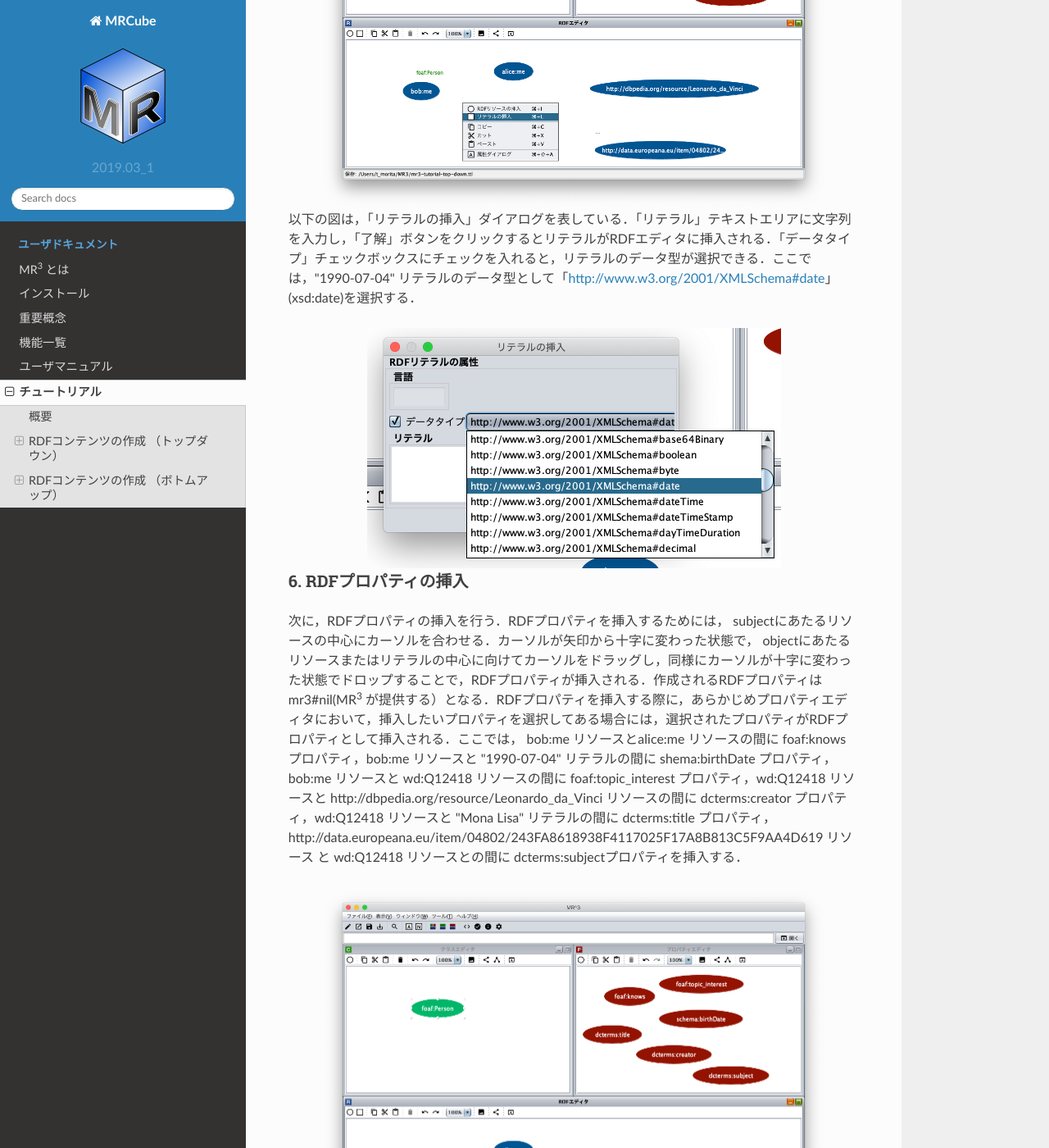
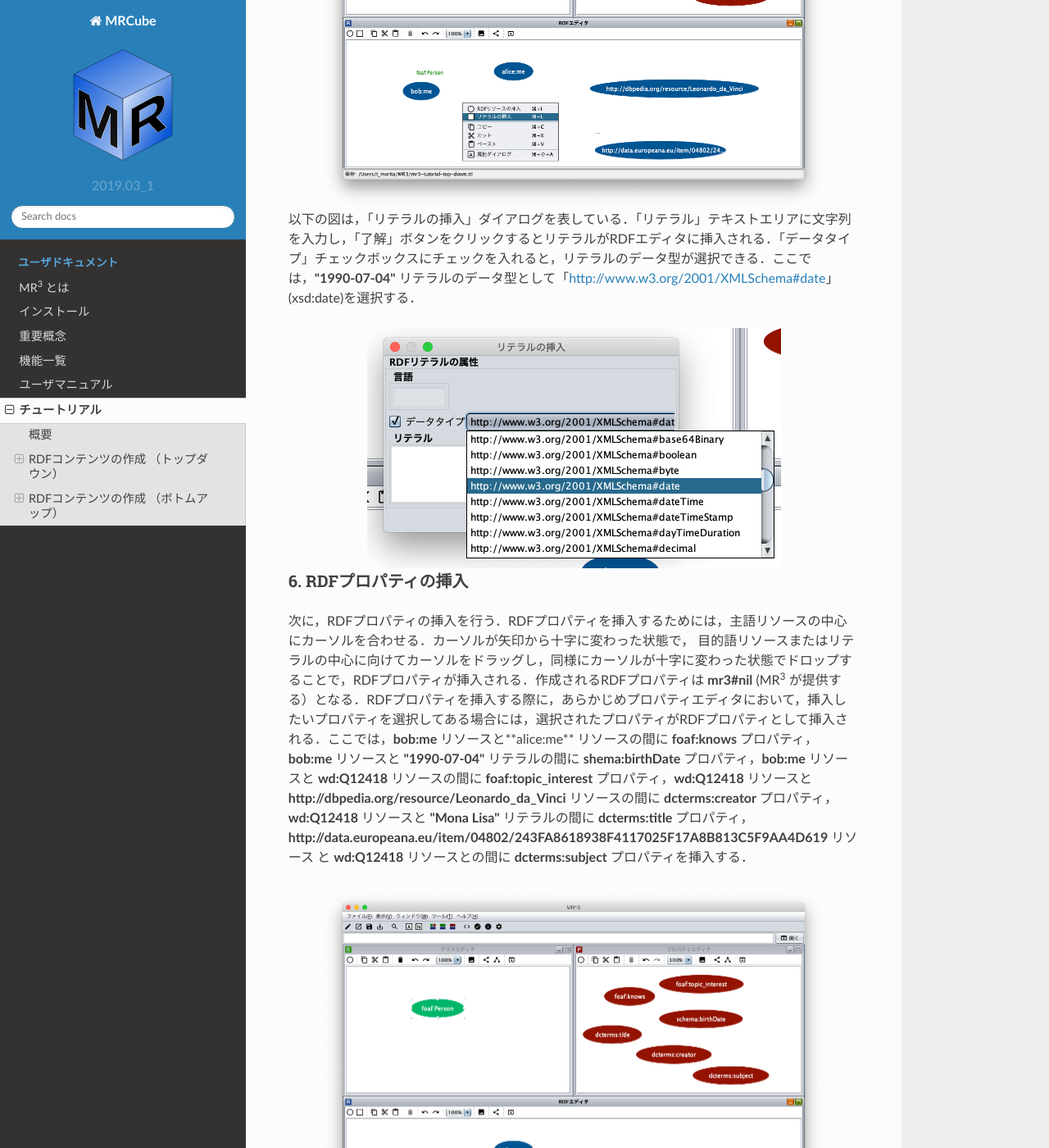
Before and after one commit to mr-3/mrcube-ja-docs, a Sphinx documentation site: the page built from docs/source/tutorial.rst, in a window 1280 px wide and 1400 px high, scrolled down 6294 px. Shown: the whole window at 82% size. Built offline with Sphinx 7.4.7 and the Read the Docs theme 2.0.0, drawn with Linux system fonts in a browser that asks for light colours; some of the changed text lies outside the part shown.

Commit message:
update tutorial
- fix figure size

```diff
--- a/docs/source/conf.py
+++ b/docs/source/conf.py
@@ -297,7 +297,7 @@
 # -- Options for Epub output ----------------------------------------------
 
 # Bibliographic Dublin Core info.
-epub_title = u'MRCube 1.0 ドキュメント'
+epub_title = u'MRCube 2019.03_1 ドキュメント'
 epub_author = author
 epub_publisher = author
 epub_copyright = copyright
--- a/docs/source/tutorial.rst
+++ b/docs/source/tutorial.rst
@@ -40,7 +40,7 @@
 ^^^^^^^^^^^^^^^^^^^^^^^^^^^^^^^^^^^^^^^^^^^^^^^^^^^^^^^^^^^^^^^^^^^^^^^^^^^^^^^^^^^^^^^^^^^
 1. RDFコンテンツ作成に利用する接頭辞と名前空間の登録
 ^^^^^^^^^^^^^^^^^^^^^^^^^^^^^^^^^^^^^^^^^^^^^^^^^^^^^^^^^^^^^^^^^^^^^^^^^^^^^^^^^^^^^^^^^^^
-はじめに，RDFコンテンツ作成に必要な名前空間を名前空間テーブルに登録する．名前空間テーブルを表示するためには，ツールバーの |nstable| アイコンまたはウィンドウメニューの「名前空間テーブルを表示」を選択する．以下の図は，以下に示す名前空間接頭辞と名前空間の対応関係を名前空間テーブルに登録した状態を示している．名前空間接頭辞: mr3, rdf, rdfs, owlは，初期状態で登録されている．
+はじめに，RDFコンテンツ作成に必要な名前空間を名前空間テーブルに登録する．名前空間テーブルを表示するためには，ツールバーの |nstable| アイコンまたはウィンドウメニューの「名前空間テーブルを表示」を選択する．以下の図は，以下に示す名前空間接頭辞と名前空間の対応関係を名前空間テーブルに登録した状態を示している．名前空間接頭辞 **mr3**, **rdf**, **rdfs**, **owl** は，初期状態で登録されている．
 
 .. csv-table::
    :header: 接頭辞, 名前空間
@@ -68,13 +68,13 @@
 ^^^^^^^^^^^^^^^^^^^^^^^^^^^^^^^^^^^^^^^^^^^^^^^^^^^^^^^^^^^^^^^^^^^^^^^^^^^^^^^^^^^^^^^^^^^
 2. RDFSクラスの挿入
 ^^^^^^^^^^^^^^^^^^^^^^^^^^^^^^^^^^^^^^^^^^^^^^^^^^^^^^^^^^^^^^^^^^^^^^^^^^^^^^^^^^^^^^^^^^^
-RDFSクラスの挿入を行う．クラスエディタ内で右クリックをしてポップアップメニューを出す．ポップアップメニュー の中の「クラスの挿入」メニューを選択し，RDFSクラスの挿入を行う．サンプルRDF文書内では，foaf:Person が bob:me リソースのタイプとなっている．MR\ :sup:`3` \では，RDFリソースのタイプは，RDFSクラスから選択する．RDFSクラスは，クラスエディタ内で定義する．
+RDFSクラスの挿入を行う．クラスエディタ内で右クリックをしてポップアップメニューを出す．ポップアップメニュー の中の「クラスの挿入」メニューを選択し，RDFSクラスの挿入を行う．サンプルRDF文書内では，**foaf:Person** が **bob:me** リソースのタイプとなっている．MR\ :sup:`3` \では，RDFリソースのタイプは，RDFSクラスから選択する．RDFSクラスは，クラスエディタ内で定義する．
 
 .. figure:: figures/top-down-step2-1.png
    :scale: 25 %
    :align: center
 
-「クラスの挿入」メニューを選択すると，以下のダイアログが表示される．「接頭辞」コンボボックスから名前空間テーブルに登録した接頭辞foafを選択し，「ID」テキストフィールドにPersonを入力する．「了解」ボタンをクリックするとクラスエディタ内に RDFSクラス foaf:Person が挿入される．
+「クラスの挿入」メニューを選択すると，以下のダイアログが表示される．「接頭辞」コンボボックスから名前空間テーブルに登録した接頭辞 **foaf** を選択し，「ID」テキストフィールドに **Person** を入力する．「了解」ボタンをクリックするとクラスエディタ内に RDFSクラス **foaf:Person** が挿入される．
 
 .. figure:: figures/top-down-step2-2.png
    :scale: 50 %
@@ -83,13 +83,13 @@
 ^^^^^^^^^^^^^^^^^^^^^^^^^^^^^^^^^^^^^^^^^^^^^^^^^^^^^^^^^^^^^^^^^^^^^^^^^^^^^^^^^^^^^^^^^^^
 3. RDFSプロパティの挿入
 ^^^^^^^^^^^^^^^^^^^^^^^^^^^^^^^^^^^^^^^^^^^^^^^^^^^^^^^^^^^^^^^^^^^^^^^^^^^^^^^^^^^^^^^^^^^
-RDFSクラスと同様にExample 1文書内に含まれるRDFSプロパティ(foaf:knows, schema:birthDate, foaf:topic_interest, dcterms:title, dcterms:creator, dcterms:subject) も作成する．プロパティエディタ内で右クリックするとポップアップメニューが表示される．「プロパティの挿入」メニューを選択すると以下のダイアログが表示される．「了解」ボタンをクリックするとプロパティエディタ内にRDFSプロパティが挿入される．MR\ :sup:`3` \では，RDFプロパティは，RDFSプロパティから選択する．RDFSプロパティは，プロパティエディタ内で定義する．
+RDFSクラスと同様にRDFSプロパティ(**foaf:knows**, **schema:birthDate**, **foaf:topic_interest**, **dcterms:title**, **dcterms:creator**, **dcterms:subject**) も作成する．プロパティエディタ内で右クリックするとポップアップメニューが表示される．「プロパティの挿入」メニューを選択すると以下のダイアログが表示される．「了解」ボタンをクリックするとプロパティエディタ内にRDFSプロパティが挿入される．MR\ :sup:`3` \では，RDFプロパティは，RDFSプロパティから選択する．RDFSプロパティは，プロパティエディタ内で定義する．
 
 .. figure:: figures/top-down-step3-1.png
    :scale: 50 %
    :align: center
 
-RDFSクラス foaf:Person とRDFSプロパティ foaf:knows, schema:birthDate, foaf:topic_interest, dcterms:title, dcterms:creator, dcterms:subject をMR\ :sup:`3` \で作成すると以下の図のようになる．
+RDFSクラス **foaf:Person** とRDFSプロパティ **foaf:knows**, **schema:birthDate**, **foaf:topic_interest**, **dcterms:title**, **dcterms:creator**, **dcterms:subject** をMR\ :sup:`3` \で作成すると以下の図のようになる．
 
 .. figure:: figures/top-down-step3-2.png
    :scale: 25 %
@@ -104,24 +104,24 @@
    :scale: 25 %
    :align: center
 
-「RDFリソースの挿入」メニューを選択すると以下のダイアログが表示される．「リソースタイプ」コンボボックスからリソースのタイプを選択する．リソースのタイプは，クラスエディタで作成されたRDFSクラスから選択できる．ここでは，foaf:Personクラスをリソースのタイプとして選択する．また，http://example.org/bob#me をRDFリソーステキストフィールドに入力する．リソースのタイプとRDFリソースを入力し，「了解」ボタンをクリックするとRDFリソースがRDFエディタに挿入される．
+「RDFリソースの挿入」メニューを選択すると以下のダイアログが表示される．「リソースタイプ」コンボボックスからリソースのタイプを選択する．リソースのタイプは，クラスエディタで作成されたRDFSクラスから選択できる．ここでは，**foaf:Person** クラスをリソースのタイプとして選択する．また，**http://example.org/bob#me** をRDFリソーステキストフィールドに入力する．リソースのタイプとRDFリソースを入力し，「了解」ボタンをクリックするとRDFリソースがRDFエディタに挿入される．
 
 .. figure:: figures/top-down-step4-2.png
    :scale: 50 %
    :align: center
 
-同様に，alice:me, wd:Q12418, http://dbpedia.org/resource/Leonardo_da_Vinci, http://data.europeana.eu/item/04802/243FA8618938F4117025F17A8B813C5F9AA4D619 RDFリソースを挿入する．リソースのタイプは空欄を指定する．
+同様に，**alice:me**, **wd:Q12418**, **http://dbpedia.org/resource/Leonardo_da_Vinci**, **http://data.europeana.eu/item/04802/243FA8618938F4117025F17A8B813C5F9AA4D619** RDFリソースを挿入する．リソースのタイプは空欄を指定する．
 
 ^^^^^^^^^^^^^^^^^^^^^^^^^^^^^^^^^^^^^^^^^^^^^^^^^^^^^^^^^^^^^^^^^^^^^^^^^^^^^^^^^^^^^^^^^^^
 5. RDFリテラルの挿入
 ^^^^^^^^^^^^^^^^^^^^^^^^^^^^^^^^^^^^^^^^^^^^^^^^^^^^^^^^^^^^^^^^^^^^^^^^^^^^^^^^^^^^^^^^^^^
-次に，"1990-07-04"^^xsd:date と "Mona Lisa"  リテラルを作成する．RDFエディタ上で右クリックをして，ポップアップメニューから「リテラルの挿入」メニューを選択すると「リテラルの挿入」ダイアログが表示される．
+次に，**"1990-07-04"^^xsd:date** と **"Mona Lisa"** リテラルを作成する．RDFエディタ上で右クリックをして，ポップアップメニューから「リテラルの挿入」メニューを選択すると「リテラルの挿入」ダイアログが表示される．
 
 .. figure:: figures/top-down-step5-1.png
    :scale: 25 %
    :align: center
 
-以下の図は，「リテラルの挿入」ダイアログを表している．「リテラル」テキストエリアに文字列を入力し，「了解」ボタンをクリックするとリテラルがRDFエディタに挿入される．「データタイプ」チェックボックスにチェックを入れると，リテラルのデータ型が選択できる．ここでは，"1990-07-04" リテラルのデータ型として「http://www.w3.org/2001/XMLSchema#date」(xsd:date)を選択する．
+以下の図は，「リテラルの挿入」ダイアログを表している．「リテラル」テキストエリアに文字列を入力し，「了解」ボタンをクリックするとリテラルがRDFエディタに挿入される．「データタイプ」チェックボックスにチェックを入れると，リテラルのデータ型が選択できる．ここでは，**"1990-07-04"** リテラルのデータ型として「http://www.w3.org/2001/XMLSchema#date」(xsd:date)を選択する．
 
 .. figure:: figures/top-down-step5-2.png
    :scale: 50 %
@@ -130,9 +130,7 @@
 ^^^^^^^^^^^^^^^^^^^^^^^^^^^^^^^^^^^^^^^^^^^^^^^^^^^^^^^^^^^^^^^^^^^^^^^^^^^^^^^^^^^^^^^^^^^
 6. RDFプロパティの挿入
 ^^^^^^^^^^^^^^^^^^^^^^^^^^^^^^^^^^^^^^^^^^^^^^^^^^^^^^^^^^^^^^^^^^^^^^^^^^^^^^^^^^^^^^^^^^^
-次に，RDFプロパティの挿入を行う．RDFプロパティを挿入するためには， subjectにあたるリソースの中心にカーソルを合わせる．カーソルが矢印から十字に変わった状態で， objectにあたるリソースまたはリテラルの中心に向けてカーソルをドラッグし，同様にカーソルが十字に変わった状態でドロップすることで，RDFプロパティが挿入される．作成されるRDFプロパティはmr3#nil(MR\ :sup:`3` \が提供する）となる．RDFプロパティを挿入する際に，あらかじめプロパティエディタにおいて，挿入したいプロパティを選択してある場合には，選択されたプロパティがRDFプロパティとして挿入される．ここでは，
-bob:me リソースとalice:me リソースの間に foaf:knows プロパティ，bob:me リソースと "1990-07-04" リテラルの間に shema:birthDate プロパティ，bob:me リソースと wd:Q12418 リソースの間に foaf:topic_interest プロパティ，wd:Q12418 リソースと http://dbpedia.org/resource/Leonardo_da_Vinci リソースの間に dcterms:creator プロパティ，wd:Q12418 リソースと "Mona Lisa" リテラルの間に dcterms:title プロパティ，http://data.europeana.eu/item/04802/243FA8618938F4117025F17A8B813C5F9AA4D619 リソース と wd:Q12418 リソースとの間に dcterms:subjectプロパティを挿入する．
-
+次に，RDFプロパティの挿入を行う．RDFプロパティを挿入するためには，主語リソースの中心にカーソルを合わせる．カーソルが矢印から十字に変わった状態で， 目的語リソースまたはリテラルの中心に向けてカーソルをドラッグし，同様にカーソルが十字に変わった状態でドロップすることで，RDFプロパティが挿入される．作成されるRDFプロパティは **mr3#nil** (MR\ :sup:`3` \が提供する）となる．RDFプロパティを挿入する際に，あらかじめプロパティエディタにおいて，挿入したいプロパティを選択してある場合には，選択されたプロパティがRDFプロパティとして挿入される．ここでは，**bob:me** リソースと**alice:me** リソースの間に **foaf:knows** プロパティ，**bob:me** リソースと **"1990-07-04"** リテラルの間に **shema:birthDate** プロパティ，**bob:me** リソースと **wd:Q12418** リソースの間に **foaf:topic_interest** プロパティ，**wd:Q12418** リソースと **http://dbpedia.org/resource/Leonardo_da_Vinci** リソースの間に **dcterms:creator** プロパティ，**wd:Q12418** リソースと **"Mona Lisa"** リテラルの間に **dcterms:title** プロパティ，**http://data.europeana.eu/item/04802/243FA8618938F4117025F17A8B813C5F9AA4D619** リソース と **wd:Q12418** リソースとの間に **dcterms:subject** プロパティを挿入する．
 
 .. |connect| image:: figures/toolbar/connect.gif
 
@@ -140,7 +138,7 @@
    :scale: 25 %
    :align: center
 
-RDFプロパティを編集するためには，アトリビュートダイアログを表示する．アトリビュートダイアログを表示するためには，ツールバーの |attribute-dialog| アイコンをクリックするか，ポップアップメニューから「アトリビュートダイアログを表示」メニューを選択する．RDFプロパティ「foaf:knows」に変更するためには，「接頭辞」コンボボックスから接頭辞 foafを選択し，「プロパティID」リストから knowsを選択する．「適用」ボタンをクリックすると変更が反映される．
+RDFプロパティを編集するためには，アトリビュートダイアログを表示する．アトリビュートダイアログを表示するためには，ツールバーの |attribute-dialog| アイコンをクリックするか，ポップアップメニューから「アトリビュートダイアログを表示」メニューを選択する．RDFプロパティ**foaf:knows** に変更するためには，「接頭辞」コンボボックスから接頭辞 **foaf** を選択し，「プロパティID」リストから **knows** を選択する．「適用」ボタンをクリックすると変更が反映される．
 
 .. |attribute-dialog| image:: figures/toolbar/attribute_dialog.png
 
@@ -157,7 +155,7 @@
    :scale: 25 %
    :align: center
 
-作成したRDFコンテンツが，どのように出力されるかを確認するには，RDFソースコードビューアを表示する．RDFソースコードビューアは，ツールメニューのRDFソースコードビューアを選択するか，ツールバーの|rdf_source_code_viewer|を選択する．ラジオボタンから構文として，Turtle，JSONLD，XML，N-Triplesの形式が選択できる．ボタンを選択すると，指定した構文でRDFソースコードが表示される．
+作成したRDFコンテンツが，どのように出力されるかを確認するには，RDFソースコードビューアを表示する．RDFソースコードビューアは，ツールメニューのRDFソースコードビューアを選択するか，ツールバーの |rdf_source_code_viewer| を選択する．ラジオボタンから構文として，**Turtle**，**JSONLD**，**XML**，**N-Triples** の形式が選択できる．ボタンを選択すると，指定した構文でRDFソースコードが表示される．
 
 .. |rdf_source_code_viewer| image:: figures/toolbar/baseline_code_black_18dp.png
 
@@ -183,20 +181,20 @@
 ^^^^^^^^^^^^^^^^^^^^^^^^^^^^^^^^^^^^^^^^^^^^^^^^^^^^^^^^^^^^^^^^^^^^^^^^^^^^^^^^^^^^^^^^^^^
 2. RDFリソースの挿入
 ^^^^^^^^^^^^^^^^^^^^^^^^^^^^^^^^^^^^^^^^^^^^^^^^^^^^^^^^^^^^^^^^^^^^^^^^^^^^^^^^^^^^^^^^^^^
-トップダウン手法の手順4とほぼ同様の手順でRDFリソースを挿入する．
+トップダウン手法の手順4と同様の手順でRDFリソースを挿入する．
 
-トップダウン手法との違いは，この時点では， **http://www.w3.org/People/EM/contact#me** リソースのタイプがクラスエディタで定義されていない点である．ボトムアップの手法では，RDFリソースを編集中にRDFSクラスを作成することができる．
+トップダウン手法との違いは，この時点では， **bob:me** リソースのタイプがクラスエディタで定義されていない点である．ボトムアップの手法では，RDFリソースを編集中にRDFSクラスを作成する．
 
-アトリビュートダイアログを表示し，RDFリソース「http: //www.w3.org/People/EM/contact#me」を選択する．RDFリソースの属性がアトリビュートダイアログに表示される．左側に表示されるリストの中から「タイプ」を選択する．「接頭辞コンボボックス」からcontactを選択し，リソースタイプIDとしてPersonを入力する．RDFSクラスに指定したいクラスが定義されている場合には，「タイプ選択ボタン」をクリックすれば，クラスエディタからクラスを選択することができる．今回は，ボトムアップにRDFコンテンツ作成しているため，RDFSクラスにcontact:Personクラスが作成されておらず，選択することができない．指定したいリソースのタイプcontact:Personを入力した状態で，「適用するボタン」をクリックする．「定義されていません.クラス を作成しますか?」と尋ねるダイアログが表示されるので，「はいボタン」をクリックする．
+アトリビュートダイアログを表示し，RDFリソース **bob:me** を選択する．RDFリソースの属性がアトリビュートダイアログに表示される．左側に表示されるリストの中から「タイプ」を選択する．「接頭辞」コンボボックスから **foaf** を選択し，リソースタイプIDとして **Person** を入力する．RDFSクラスに指定したいクラスが定義されている場合には，「タイプ選択」ボタンをクリックすれば，クラスエディタからクラスを選択することができる．今回は，ボトムアップにRDFコンテンツ作成しているため，RDFSクラスに **foaf:Person** クラスが作成されておらず，選択することができない．指定したいリソースのタイプ **foaf:Person** を入力した状態で，「適用」ボタンをクリックする．「クラスが定義されていません.クラスを作成しますか?」と尋ねるダイアログが表示されるため，「はい」ボタンをクリックする．
 
 .. figure:: figures/bottom-up-step2-1.png
-   :scale: 30 %
+   :scale: 25 %
    :align: center
 
-以下の図のように，クラスエディタにcontact:Personクラスが作成される．
+以下の図のように，クラスエディタに **foaf:Person** クラスが作成される．
 
 .. figure:: figures/bottom-up-step2-2.png
-   :scale: 60 %
+   :scale: 25 %
    :align: center
 
 ^^^^^^^^^^^^^^^^^^^^^^^^^^^^^^^^^^^^^^^^^^^^^^^^^^^^^^^^^^^^^^^^^^^^^^^^^^^^^^^^^^^^^^^^^^^
@@ -207,25 +205,25 @@
 ^^^^^^^^^^^^^^^^^^^^^^^^^^^^^^^^^^^^^^^^^^^^^^^^^^^^^^^^^^^^^^^^^^^^^^^^^^^^^^^^^^^^^^^^^^^
 4. RDFプロパティの挿入
 ^^^^^^^^^^^^^^^^^^^^^^^^^^^^^^^^^^^^^^^^^^^^^^^^^^^^^^^^^^^^^^^^^^^^^^^^^^^^^^^^^^^^^^^^^^^
-トップダウン手法の手順6とほぼ同様にRDFプロパティを挿入する．
+トップダウン手法の手順6と同様にRDFプロパティを挿入する．
 
-トップダウン手法との違いは，この時点では，RDFSプロパティがプロパティエディタに何も定義されていない点である．ボトムアップの手法では，RDFリソースを編集中にRDFSプロパティを作成することができる．
+トップダウン手法との違いは，この時点では，RDFSプロパティがプロパティエディタに定義されていない点である．ボトムアップの手法では，RDFリソースを編集中にRDFSプロパティを作成していく．ここでは，**bob:me** と **alice:me** の間に **foaf:knows** プロパティを作成する例を説明する．
 
-アトリビュートダイアログを表示し，編集したいRDFプロパティを選択する．「プロパティの接頭辞のみ表示チェックボックス」にチェックがされているとRDFSプロパティで定義されているプロパティのみを表示，選択することができる．今回は，RDFSプロパティに指定したいプロパティが定義されていないので，このチェックをはずす．「接頭辞コンボボックス」から名前空間テーブルに登録したすべての接頭辞を選択できるようになるので，contactを選択する．「プロパティID」リストには，RDFSプロパティで定義されているプロパティのID一覧が表示されるが，今回は定義されていないので表示されない．「IDテキストフィールド」にfullNameと入力し，「適用ボタン」をクリックする．「定義されていません.プロパティを作成しますか?」と尋ねるダイアログが表示されるので，「はいボタン」をクリックする．
+アトリビュートダイアログを表示し，**bob:me** と **alice:me** の間に張られたRDFプロパティを選択する．「接頭辞」コンボボックスから **foaf** を選択する．「プロパティID」リストには，RDFSプロパティで定義されているプロパティのID一覧が表示されるが，今回は定義されていないため表示されない．「ID」テキストフィールドに **knows** と入力し，「適用」ボタンをクリックする．「プロパティが定義されていません.プロパティを作成しますか?」と尋ねるダイアログが表示されるため，「はい」ボタンをクリックする．
 
 .. figure:: figures/bottom-up-step4-1.png
-   :scale: 30 %
+   :scale: 25 %
    :align: center
 
-以下の図のように，プロパティエディタにcontact:fullNameプロパティが作成される．
+以下の図のように，プロパティエディタに **foaf:knows** プロパティが作成される．
 
 .. figure:: figures/bottom-up-step4-2.png
-   :scale: 60 %
+   :scale: 25 %
    :align: center
 
-同様に，contact:mailBox, contact:personalTitleプロパティも作成する．
+同様に，**schema:birthDate** , **foaf:topic_interest** , **dcterms:title** , **dcterms:creator** , **dcterms:subject** プロパティも作成する．
 
 ^^^^^^^^^^^^^^^^^^^^^^^^^^^^^^^^^^^^^^^^^^^^^^^^^^^^^^^^^^^^^^^^^^^^^^^^^^^^^^^^^^^^^^^^^^^
-5. 作成したRDFコンテンツをRDF/XML形式でファイルに保存する
+5. 作成したRDFコンテンツをTurtle形式でファイルに保存する
 ^^^^^^^^^^^^^^^^^^^^^^^^^^^^^^^^^^^^^^^^^^^^^^^^^^^^^^^^^^^^^^^^^^^^^^^^^^^^^^^^^^^^^^^^^^^
-トップダウン手法の手順7とほぼ同様にRDF/XML形式でRDF文書をファイルに保存する．
+トップダウン手法の手順7と同様に，Turtle形式でRDF文書をファイルに保存する．
```
Also changed, not shown: docs/source/user_manual.rst (+4 -4 lines), docs/source/figures/bottom-up-step2-1.png, docs/source/figures/bottom-up-step2-2.png, docs/source/figures/bottom-up-step4-1.png, docs/source/figures/bottom-up-step4-2.png, docs/source/icons/mr3.svg.
